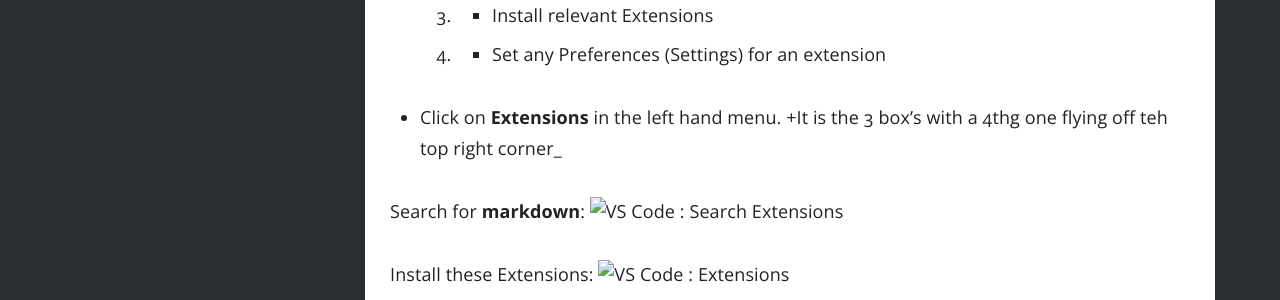
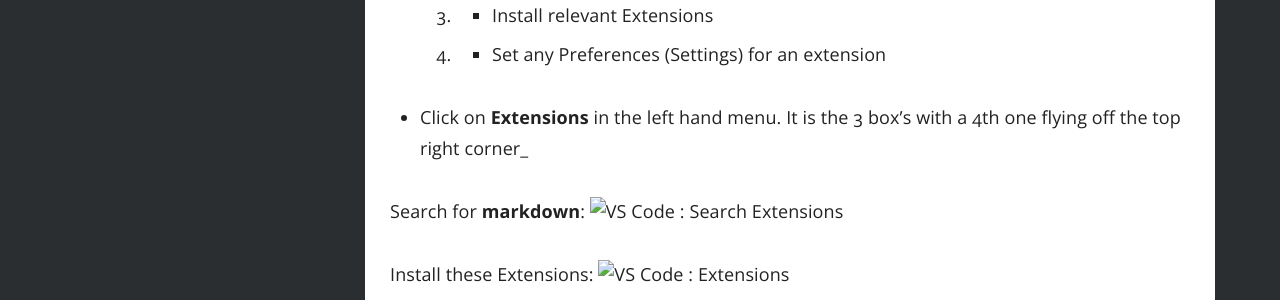
Before and after one commit to scotentSD/Tutorials, a Jekyll site: the page built from _docs/Content/VSCode.md, in a window 1280 px wide. Shown: the part 1078-1378 px from the top of the page. Built offline with Jekyll 4.4.1, drawn with Linux system fonts in a browser that asks for light colours.

Commit message:
Update VSCode.md
mkl

```diff
--- a/_docs/Content/VSCode.md
+++ b/_docs/Content/VSCode.md
@@ -37,7 +37,7 @@ You will see this screen:
    3. - Install relevant Extensions
    4. - Set any Preferences (Settings) for an extension
 
-- Click on **Extensions** in the left hand menu. +It is the 3 box's with a 4thg one flying off teh top right corner_
+- Click on **Extensions** in the left hand menu. It is the 3 box's with a 4th one flying off the top right corner_
 
 Search for **markdown**:
 ![VS Code : Search Extensions](https://scotentsd.github.io/tutorials/images/extensionsearch.png){:height="40%" width="40%"}
```
